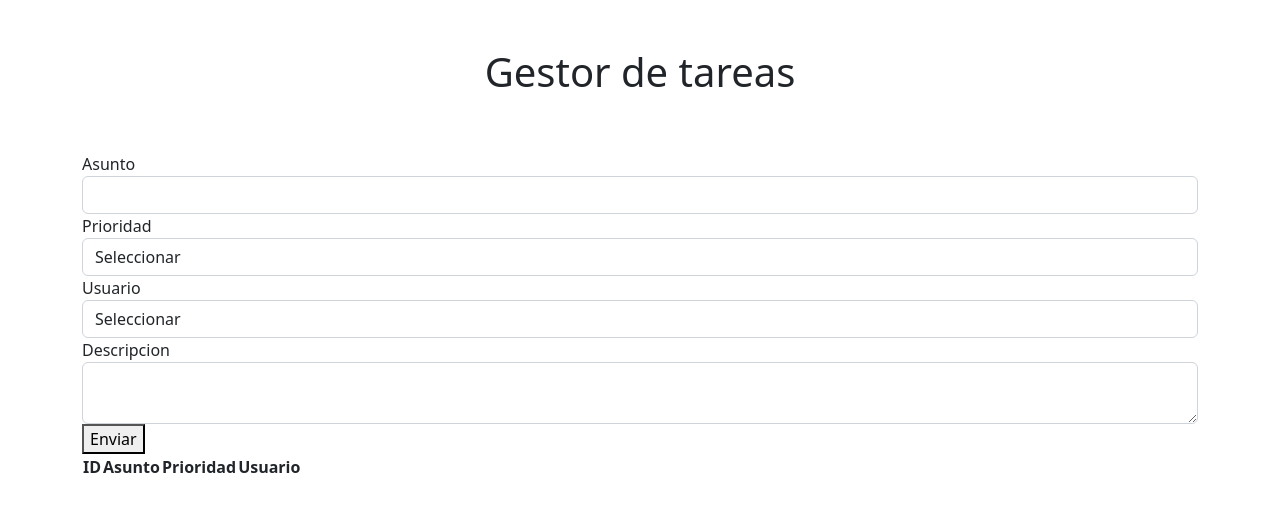
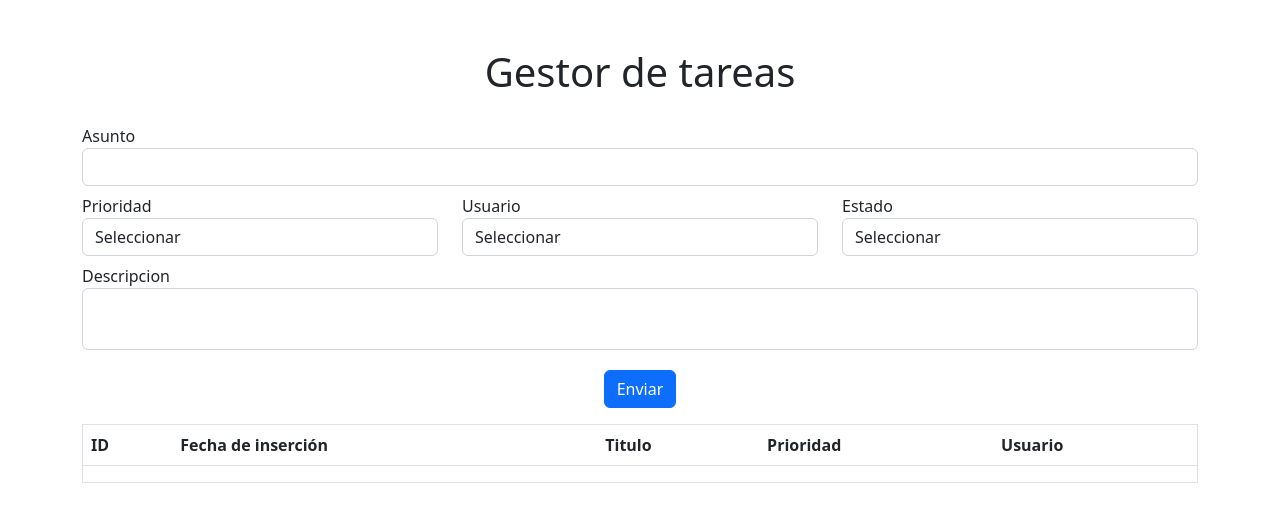
Before and after one commit to iiezzi/Actividades-php, a PHP site: page / in a window 1280 px wide. Shown: the top 522 px of the page. Run offline with PHP 8.4, Linux system fonts and the light colour scheme; lists and menus that the app fills with data are empty.

Commit message:
Modificaciones Gestor

```diff
--- a/gestor-de-tareas/index.php
+++ b/gestor-de-tareas/index.php
@@ -1,3 +1,17 @@
+<?php
+ini_set('display_errors', 1);
+ini_set('display_startup_errors', 1);
+error_reporting(E_ALL);
+
+if($_POST){
+    $titulo = $_POST["txtAsunto"];
+    $prioridad = $_POST["lstPrioridad"];
+    $usuario = $_POST["lstUsuario"];
+    $estado = $_POST["lstEstado"];
+    $descripcion = $_POST["txtDescripcion"];
+}
+
+?>
 <!DOCTYPE html>
 <html lang="es">
 
@@ -13,18 +27,21 @@
 <body>
     <main class="container">
         <div class="row">
-            <div class="col-12 py-5 text-center">
+            <div class="col-12 py-3 pt-5 text-center">
                 <h1>Gestor de tareas</h1>
             </div>
         </div>
         <div class="row">
             <div class="col-12">
                 <form action="" method="post">
-                    <div>
+                    <div class="py-1">
                         <label for="txtAsunto">Asunto</label>
                         <input type="text" name="txtAsunto" id="txtAsunto" class="form-control">
                     </div>
-                    <div>
+            </div>
+        </div>
+        <div class="row">
+            <div class=" col-4 py-1">
                 <label for="lstPrioridad">Prioridad</label>
                 <select name="lstPrioridad" id="lstPrioridad" class="form-control">
                     <option value="" disabled selected>Seleccionar</option>
@@ -33,33 +50,51 @@
                     <option value="">Baja</option>
                 </select>
             </div>
-                    <div>
+            <div class=" col-4 py-1">
                 <label for="lstUsuario">Usuario</label>
                 <select name="lstUsuario" id="lstUsuario" class="form-control">
                     <option value="" disabled selected>Seleccionar</option>
-                            <option value="Atlas">Atlas</option>
+                    <option value="Aquiles">Aquiles</option>
                     <option value="Hermes">Hermes</option>
                     <option value="Apolo">Apolo</option>
                 </select>
             </div>
-                    <div>
+            <div class=" col-4 py-1">
+                <label for="lstPrioridad">Estado</label>
+                <select name="lstEstado" id="lstEstado" class="form-control">
+                    <option value="" disabled selected>Seleccionar</option>
+                    <option value="">Asignada</option>
+                    <option value="">En proceso</option>
+                    <option value="">Realizada</option>
+                </select>
+            </div>
+        </div>
+        <div class="row">
+            <div class="col-12 py-1">
                 <label for="">Descripcion</label>
-                        <textarea name="txtDescripcion" id="txtDescripcion" class="form-control"></textarea>
+                <textarea name="txtDescripcion" id="txtDescripcion" class="form-control" style="resize: none ;"></textarea>
             </div>
-                    <div>
-                        <button type="submit" id="btnEnviar" name="btnEnviar">Enviar</button>
+            <div class="py-3 text-center">
+                <button type="submit" id="btnEnviar" name="btnEnviar" class="btn btn-primary">Enviar</button>
             </div>
             </form>
         </div>
-        </div>
         <div class="row">
             <div class="col-12">
-                <table>
+                <table class="table table-hover border">
                     <tr>
                         <th>ID</th>
-                        <th>Asunto</th>
+                        <th>Fecha de inserción</th>
+                        <th>Titulo</th>
                         <th>Prioridad</th>
                         <th>Usuario</th>
+                    </tr>
+                    <tr>
+                        <td></td>
+                        <td></td>
+                        <td></td>
+                        <td></td>
+                        <td></td>
                     </tr>
                 </table>
             </div>
```
Lines whose indentation alone changed are shown as unchanged.
